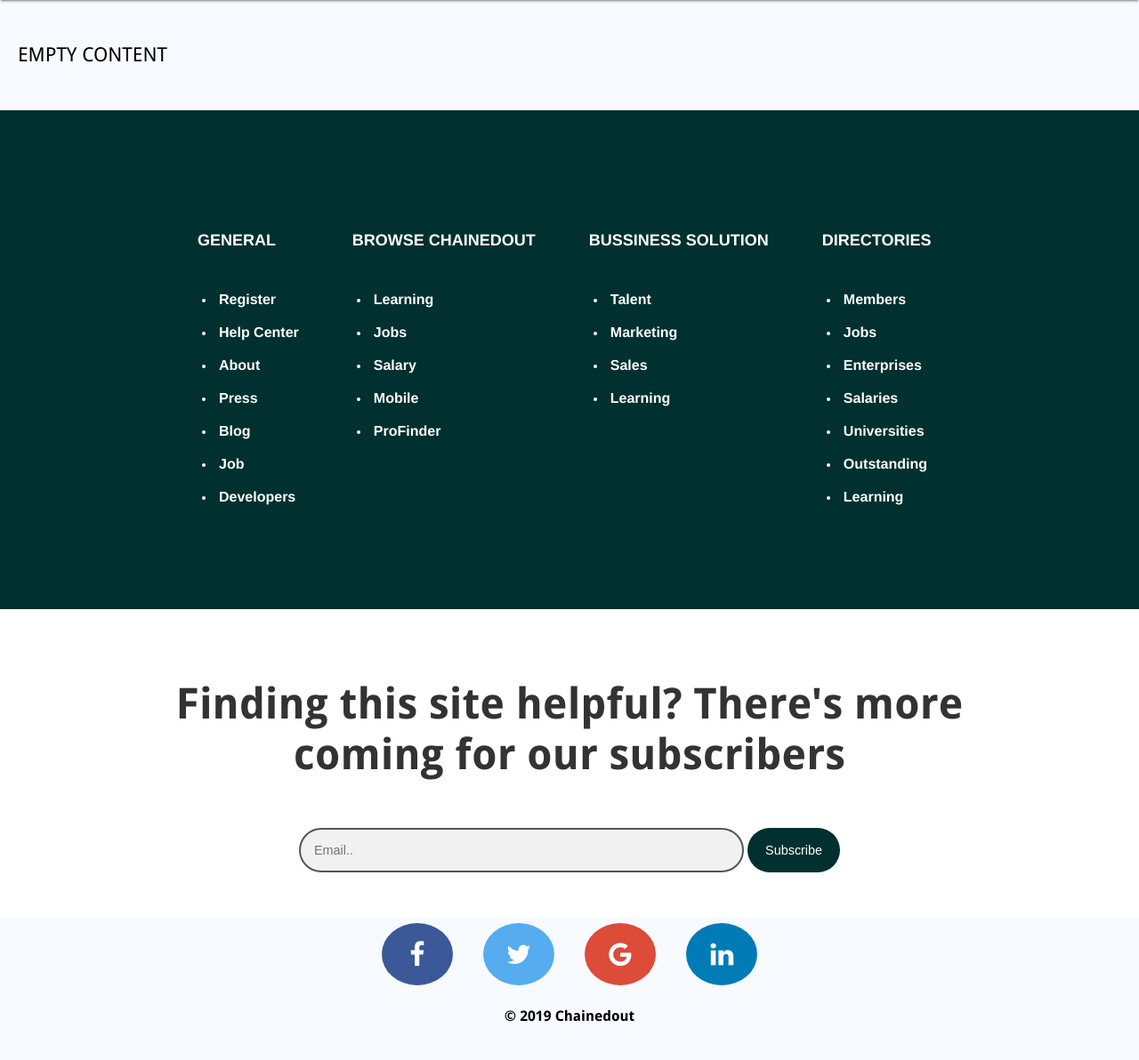
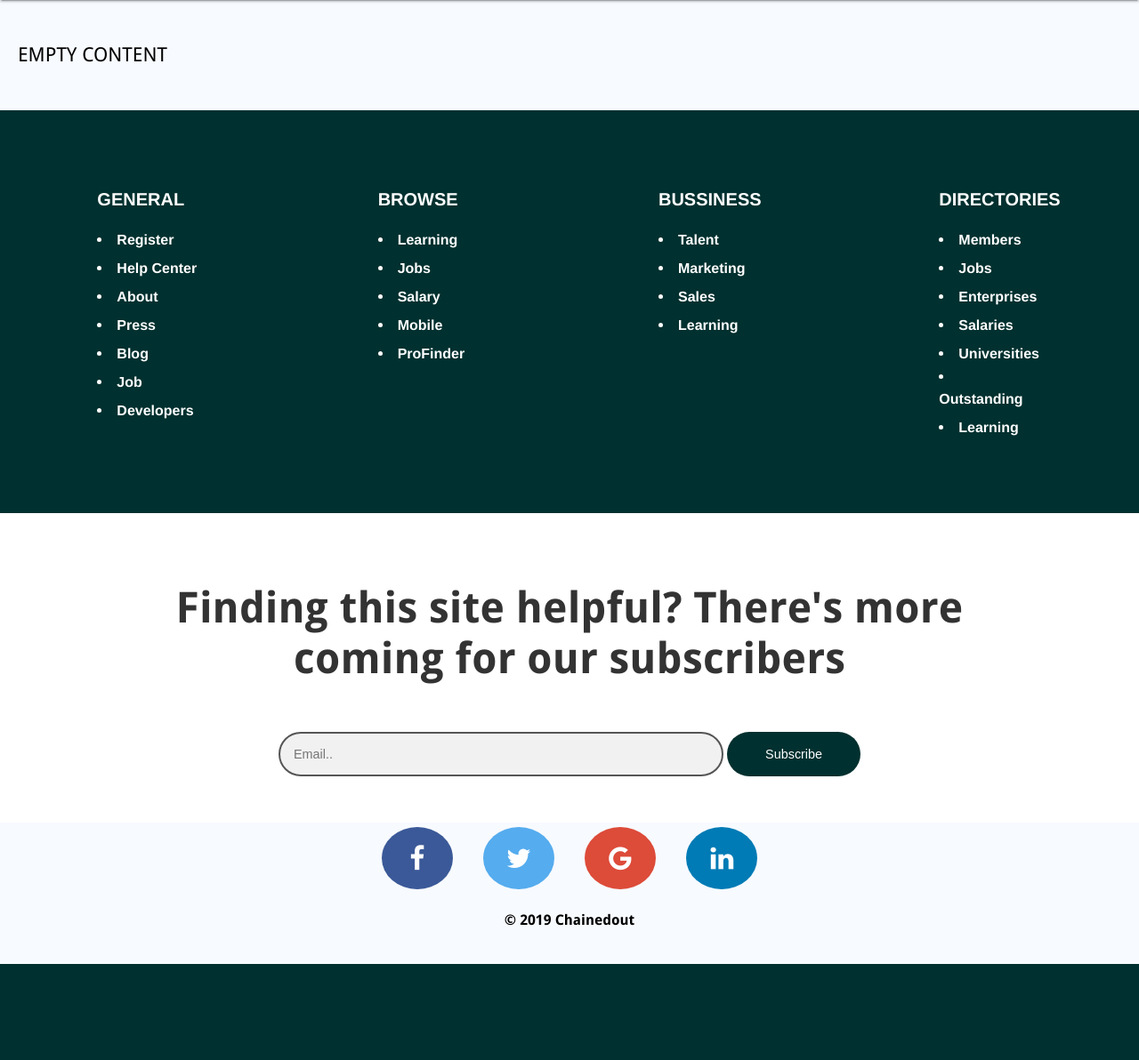
Before and after one commit to UB-ES-19/B4-Chainedout, a Django app: page / in a window 1280 px wide. Shown: the part 60-1252 px from the top of the page at 89% size. After the commit the page ends 1144 px from the top, so only its background shows below. Run offline with Django 3.2, Linux system fonts and the light colour scheme; some libraries are stand-ins or nearby versions.

Commit message:
Fixes
Added documentation
Some fixes in style.css

```diff
--- a/chainedout/static/style/style.css
+++ b/chainedout/static/style/style.css
@@ -234,6 +234,7 @@ p{
 }
 /* ----- TEXT END ------ */
 /* ----- Register box ----*/
+/* register box space */
 .registerbox{
   width: 500px;
   margin: 20px auto;
@@ -305,6 +306,7 @@ input[type='checkbox']{
 	box-sizing: border-box;
 }
 
+/* Creates the footer container */
 .footer-container {
 	width: 100%;
 	max-width: 100%;
@@ -315,38 +317,33 @@ input[type='checkbox']{
 	flex-wrap: wrap;
 }
 
+/* Creates the space where the columns will stay */
 .footer-main {
-	width: 100%;
-	max-width: 70%;
 	margin: auto;
-	padding: 50px 0;
-	display: flex;
-	flex-wrap: wrap;
 }
 
-
+/* Create 4 equal columns that floats next to each other */
 .footer-column{
 	float: left;
 	color: #FFFFFF;
-	padding: 10px;
+	width: 25%;
+	padding: 30px 100px;
 	text-align: justify;
-    margin-left: 20px;
-    margin-right: 20px;
 }
 
+/* Clear floats after the columns */
 .footer-main:after{
 	content: "";
 	display: table;
 	clear: both;
 }
 
-
-
-.footer-column p{
+/* Text style for footer title */
+.footer-column h3{
 	font-family: 'Poppins', Helvetica, Arial, Lucida, sans-serif;
-	font-weight: 600;
+	font-weight: 800;
 	text-transform: uppercase;
-	font-size: 18px;
+	font-size: 20px;
 	line-height: 2em;
 	text-decoration: none;
 	padding-bottom: 10px;
@@ -354,7 +351,9 @@ input[type='checkbox']{
 	text-align: left;
 }
 
+/* Text style for footer content */
 .footer-column li a{
+	color: white;
 	font-family: 'Poppins', Helvetica, Arial, Lucida, sans-serif;
 	font-weight: 600;
 	font-size: 16px;
@@ -418,22 +417,17 @@ input[type='checkbox']{
 	font-size: 0.9em;
     padding-left: 20px;
     padding-right: 20px;
+    width: 15%;
 }
 
-
-/*************************************************************/
-.copyright{
-	padding-top: 20px;
-	text-align: center;
-    margin-bottom: 40px;
-    font-weight: 700;
-}
-
-/****************************************************/
+/* ----------------------- Social buttons  -------------------------- */
+/* Social icons space */
 .social{
 	width: 100%;
 	text-align: center;
 }
+
+/* Social icons background */
 .social .fa{
  	padding: 20px;
 	font-size: 30px;
@@ -444,6 +438,7 @@ input[type='checkbox']{
 	border-radius: 50%;
 }
 
+/* Social icons */
 .fa-facebook {
   background: #3B5998;
   color: white;
@@ -468,22 +463,9 @@ input[type='checkbox']{
     opacity: 0.7;
 }
 
-/*************************************************************/
-
-.footer-main a{
-    color: white;
-    text-decoration:none;
+.copyright{
+	padding-top: 20px;
+	text-align: center;
+    margin-bottom: 40px;
+    font-weight: 700;
 }
-
-.footer-main h3{
-	padding-bottom: 20px;
-	font-size: 15px;
-	text-align: left;
-}
-
-.footer-main li {
-    padding-top: 5px;
-    padding-left: 5px;
-    position: relative;
-    font-size: 14px;
-}
--- a/chainedout/templates/footer.html
+++ b/chainedout/templates/footer.html
@@ -11,7 +11,7 @@
     <div class="footer-container">
         <div class="footer-main">
             <div class="footer-column">
-                <p>General</p>
+                <h3>General</h3>
 
                 <li><a href="#" >Register</a></li>
                 <li><a href="#">Help Center</a></li>
@@ -23,7 +23,7 @@
 
             </div>
             <div class="footer-column">
-                <p>Browse Chainedout</p>
+                <h3>Browse</h3>
 
                 <li><a href="#">Learning</a></li>
                 <li><a href="#">Jobs</a></li>
@@ -33,7 +33,7 @@
 
             </div>
             <div class="footer-column">
-                <p>Bussiness Solution</p>
+                <h3>Bussiness</h3>
 
                 <li><a href="#">Talent</a></li>
                 <li><a href="#">Marketing</a></li>
@@ -42,7 +42,7 @@
 
             </div>
             <div class="footer-column">
-                <p>Directories</p>
+                <h3>Directories</h3>
 
                 <li><a href="#">Members</a></li>
                 <li><a href="#">Jobs</a></li>
```
